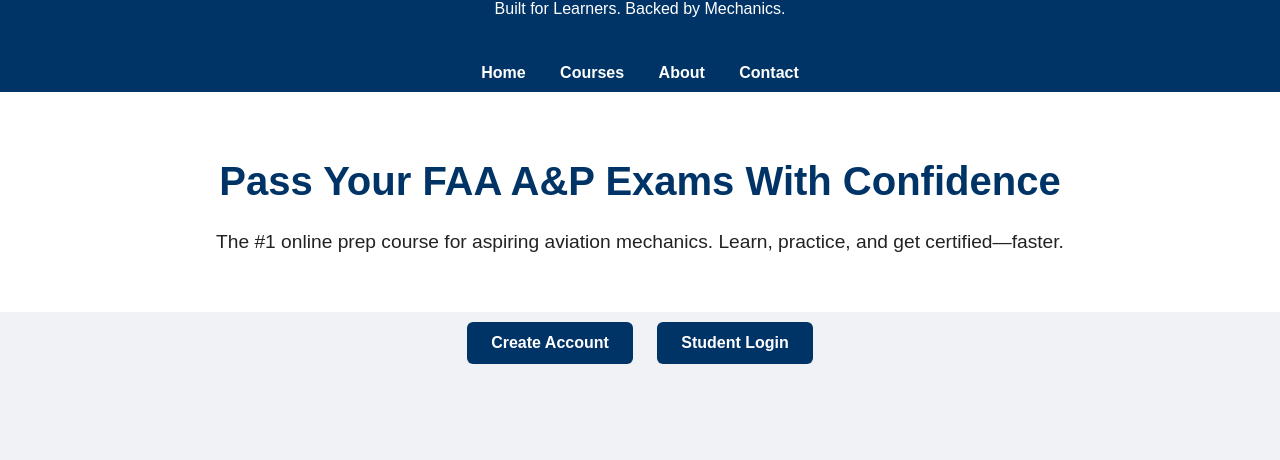
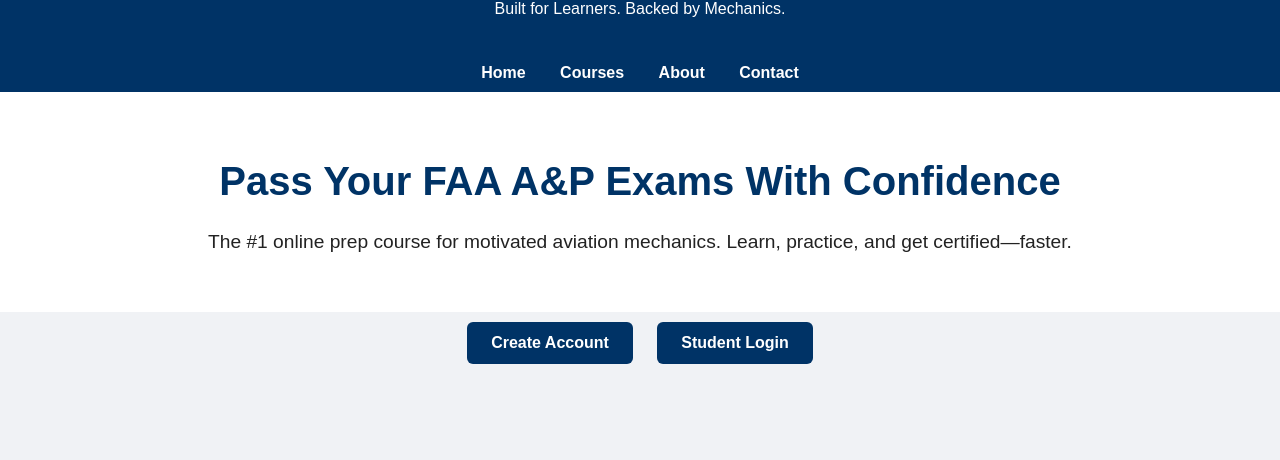
Before and after one commit to skrause01/aviation-site, a plain HTML site: page index.html in a window 1280 px wide. Shown: the part 340-800 px from the top of the page. Drawn offline with Linux system fonts and the light colour scheme.

Commit message:
Update index.html

```diff
--- a/index.html
+++ b/index.html
@@ -107,7 +107,7 @@
 
   <div class="hero">
     <h1>Pass Your FAA A&P Exams With Confidence</h1>
-    <p>The #1 online prep course for aspiring aviation mechanics. Learn, practice, and get certified—faster.</p>
+    <p>The #1 online prep course for motivated aviation mechanics. Learn, practice, and get certified—faster.</p>
   </div>
 
   <!-- Login / Register Buttons -->
```
